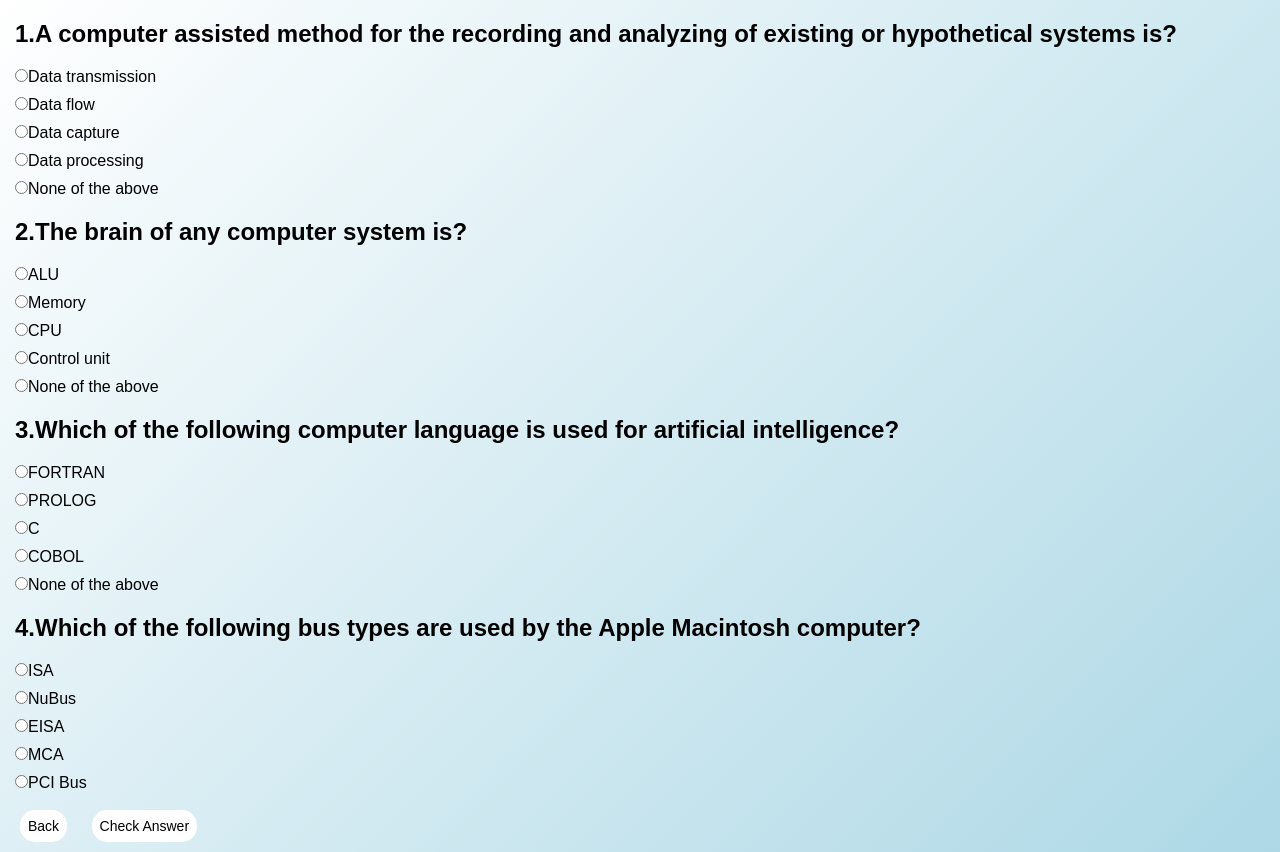
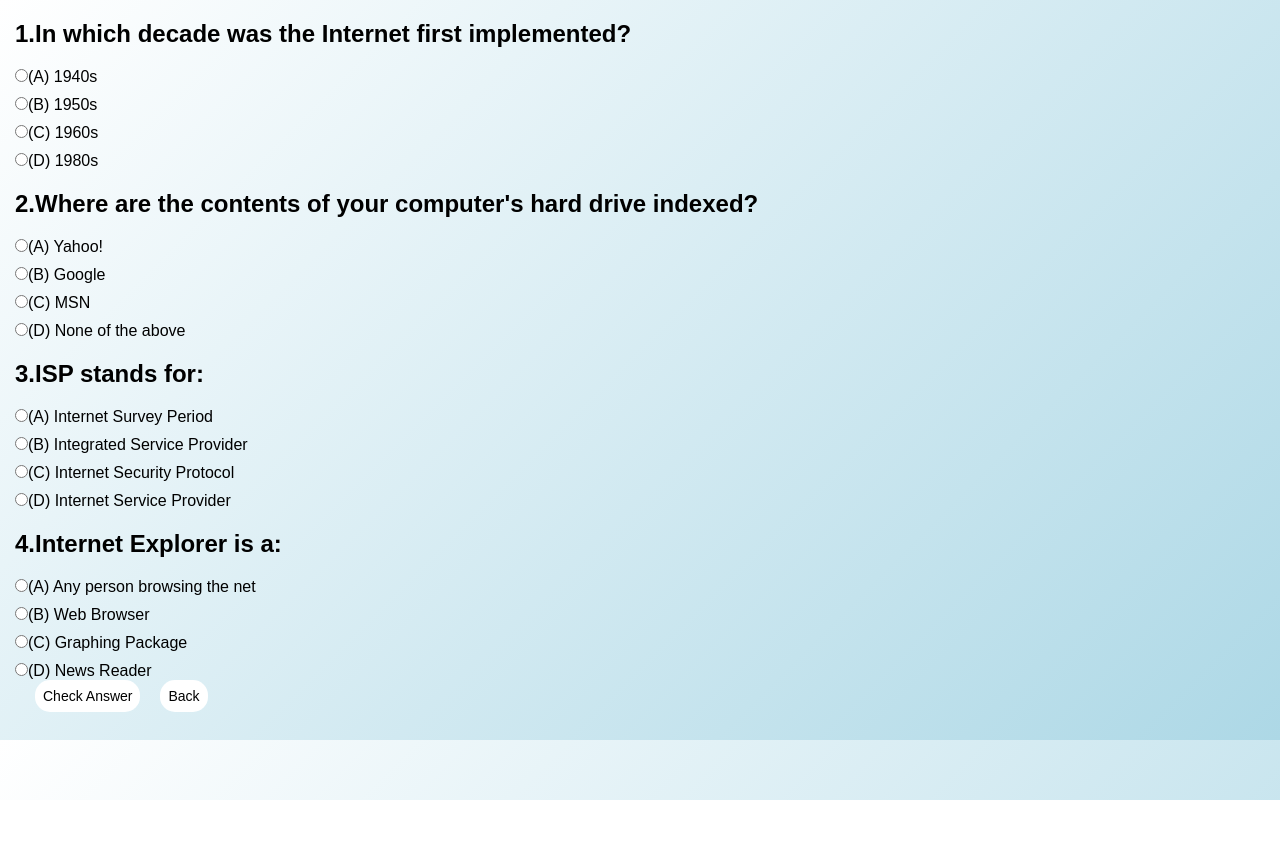
Before and after one commit to kabipriya-mediwave/quiz, a plain HTML site: page app/computerscience.html in a window 1280 px wide. After the commit the page ends 800 px from the top, so only its background shows below. Drawn offline with Linux system fonts and the light colour scheme.

Commit message:
added array

```diff
--- a/app/computer_science.html
+++ b/app/computerscience.html
@@ -3,14 +3,13 @@
   <head>
     <meta charset="UTF-8" />
     <meta name="viewport" content="width=device-width, initial-scale=1.0" />
-    <title>Document</title>
+    <title>computer</title>
     <link rel="stylesheet" href="style.css" />
     <script src="cscript.js" defer></script>
   </head>
   <body>
     <div id="app"></div>
     <br />
-    <button onclick="goBack()">Back</button>
-    <button onclick="checkAnswers()">Check Answer</button>
+    <!-- <button onclick="goBack()">Back</button> -->
   </body>
 </html>
--- a/app/cscript.js
+++ b/app/cscript.js
@@ -1,88 +1,141 @@
-let questions = [
+const Computer_Science = [
   {
     id: 1,
-    question:
-      "1.A computer assisted method for the recording and analyzing of existing or hypothetical systems is?",
-    options: [
-      "Data transmission",
-      "Data flow",
-      "Data capture",
-      "Data processing",
-      "None of the above",
-    ],
-    answer: "Data flow",
+    question: " 1.In which decade was the Internet first implemented?",
+    options: ["(A) 1940s", "(B) 1950s", "(C) 1960s", "(D) 1980s"],
+    answer: "(C) 1960s",
   },
   {
     id: 2,
-    question: "2.The brain of any computer system is?",
-    options: ["ALU", "Memory", "CPU", "Control unit", "None of the above"],
-    answer: "CPU",
+    question: "2.Where are the contents of your computer's hard drive indexed?",
+    options: ["(A) Yahoo!", "(B) Google", "(C) MSN", "(D) None of the above"],
+    answer: "(D) None of the above",
   },
   {
     id: 3,
-    question:
-      "3.Which of the following computer language is used for artificial intelligence?",
-    options: ["FORTRAN", "PROLOG", "C", "COBOL", "None of the above"],
-    answer: "PROLOG",
+    question: " 3.ISP stands for:",
+    options: [
+      "(A) Internet Survey Period",
+      "(B) Integrated Service Provider",
+      "(C) Internet Security Protocol",
+      "(D) Internet Service Provider",
+    ],
+    answer: "(D) Internet Service Provider",
   },
   {
-    id: 4,
-    question:
-      "4.Which of the following bus types are used by the Apple Macintosh computer?",
-    options: ["ISA", "NuBus", "EISA", "MCA", "PCI Bus"],
-    answer: "NuBus",
+    id: 3,
+    question: " 4.Internet Explorer is a:",
+    options: [
+      "(A) Any person browsing the net",
+      "(B) Web Browser",
+      "(C) Graphing Package",
+      "(D) News Reader",
+    ],
+    answer: "(B) Web Browser",
   },
 ];
-function makeQuizeDiv(quiz) {
+const current_affairs = [
+  {
+    id: "1",
+    question:
+      "1.Which institution is to house India’s first technology business incubation centre based on green technology? ",
+    options: [
+      " [A] IIT Madras",
+      "[B] NIT Srinagar",
+      "[C] IIT Roorkee",
+      "[D] NIT Tiruchirappalli",
+    ],
+    correctAns: "[B] NIT Srinagar",
+  },
+  {
+    id: "2",
+    question:
+      "2.Who is the head of the ‘Parliamentary committee on official languages’?",
+    options: [
+      "[A] Rajnath Singh",
+      "[B] Amit Shah",
+      "[C] Nitin Gadkari",
+      "[D] Piyush Goyal",
+    ],
+    correctAns: "[B] Amit Shah",
+  },
+];
+const questionCollection = {
+  Computer_Science: Computer_Science,
+  current_affairs: current_affairs,
+};
+const urlParams = new URLSearchParams(window.location.search);
+const myType = urlParams.get("type");
+console.log(questionCollection[myType]);
+
+function makeQuizDiv(quiz) {
   const div = document.createElement("div");
-  div.setAttribute("id", `question-${quiz["id"]}`);
+  div.setAttribute("id", `question-${quiz.id}`);
   div.setAttribute("class", "quiz-app");
 
   const h2 = document.createElement("h2");
-  h2.innerText = quiz["question"];
+  h2.innerText = quiz.question;
 
   const subDiv = document.createElement("div");
   subDiv.setAttribute("class", "subdiv");
 
+  const resDiv = document.createElement("div");
+  resDiv.setAttribute("class", "res-div");
+
+  button.addEventListener("click", function () {
+    const selectedOption = document.querySelector(
+      `input[name="answer-${quiz.id}"]:checked`
+    );
+    if (selectedOption) {
+      const selectedAnswer = selectedOption.value;
+      if (selectedAnswer === quiz.answer) {
+        resDiv.innerHTML = "Correct Answer!";
+        resDiv.style.color = "green";
+      } else {
+        resDiv.innerHTML = "correct answer is " + quiz.answer;
+        resDiv.style.color = "red";
+      }
+    } else {
+      resDiv.innerHTML = "Select an option.";
+      resDiv.style.color = "orange";
+    }
+  });
   for (let i = 0; i < quiz.options.length; i++) {
     const label = document.createElement("label");
-
     const radio = document.createElement("input");
     radio.setAttribute("type", "radio");
+    radio.setAttribute("name", `answer-${quiz.id}`);
     radio.setAttribute("class", "radioBtn");
-    radio.setAttribute("name", `dot-${quiz["id"]}`);
     radio.value = quiz.options[i];
-
     label.appendChild(radio);
     label.appendChild(document.createTextNode(quiz.options[i]));
     subDiv.appendChild(label);
   }
-
   div.appendChild(h2);
   div.appendChild(subDiv);
-
+  div.appendChild(resDiv);
+  div.appendChild(button);
+  div.appendChild(back);
   return div;
 }
+const button = document.createElement("button");
+button.setAttribute("class", "btn");
+button.innerHTML = "Check Answer";
 function appendToApp(quizDiv) {
   const app = document.querySelector("#app");
   app.appendChild(quizDiv);
 }
 function updateQuizListUI() {
-  for (let i = 0; i < questions.length; i++) {
-    const quizDiv = makeQuizeDiv(questions[i]);
+  for (let i = 0; i < Computer_Science.length; i++) {
+    const quizDiv = makeQuizDiv(Computer_Science[i]);
     appendToApp(quizDiv);
   }
 }
-function add() {
-  const quiz = {
-    id: new Date().getTime(),
-    question: ques,
-    options: ops,
-    isEdit: false,
-  };
-  clear();
-}
-updateQuizListUI();
+const back = document.createElement("button");
+back.setAttribute("class", "back");
+back.innerHTML = "Back";
+back.addEventListener("click", goBack);
 function goBack() {
   window.history.back();
 }
+updateQuizListUI();
--- a/app/script.js
+++ b/app/script.js
@@ -5,7 +5,7 @@ const category = [
   },
   {
     name: "current affairs",
-    value: "current affairs",
+    value: "current_affairs",
   },
 ];
 const quizForm = document.getElementById("quizForm");
@@ -14,7 +14,7 @@ const categorySelect = document.getElementById("option");
 document.getElementById("submit").addEventListener("click", function (e) {
   e.preventDefault();
   var selectedValue = categorySelect.value;
-  window.location.href = `computer_science.html?type=${selectedValue}`;
+  window.location.href = `computerscience.html?type=${selectedValue}`;
 });
 
 for (let sub of category) {
```
